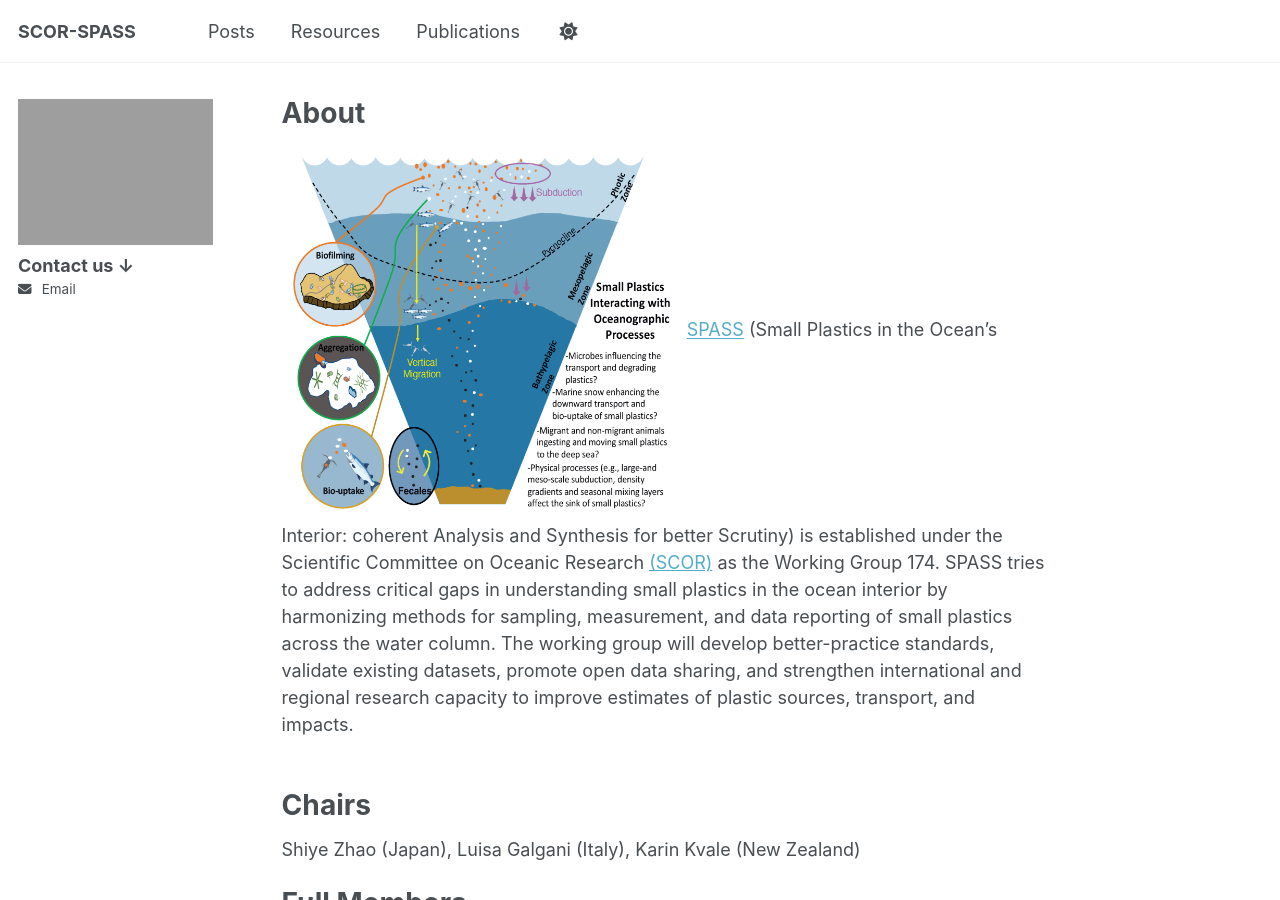
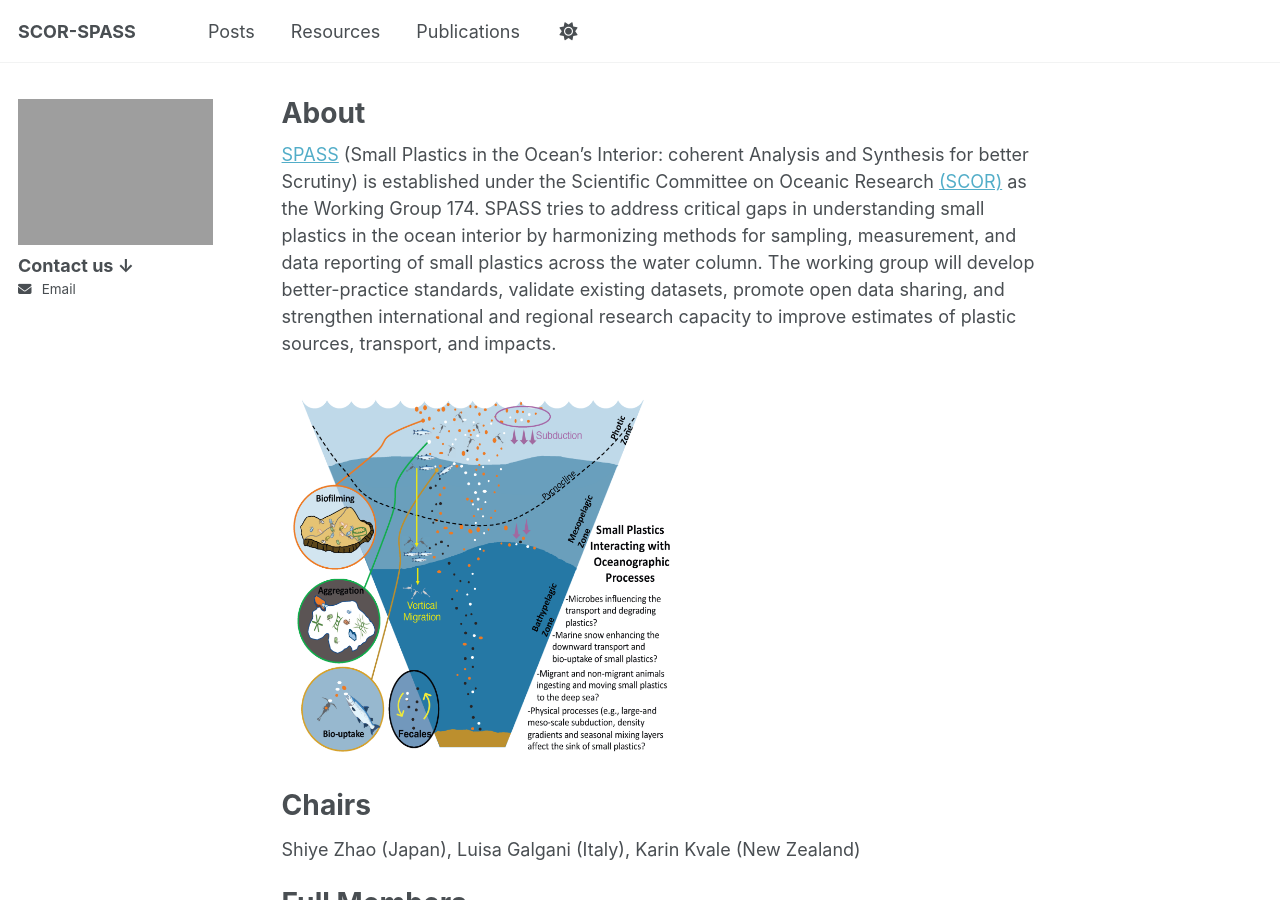
Before and after one commit to SCOR-SPASS/scor-spass.github.io, a Jekyll site: the page built from _pages/about.md, in a window 1280 px wide and 900 px high. Built offline with Jekyll 4.4.1, drawn with Linux system fonts in a browser that asks for light colours.

```diff
--- a/_pages/about.md
+++ b/_pages/about.md
@@ -18,8 +18,8 @@ redirect_from:
 }
 </style>
 
+[SPASS](https://scor-int.org/group/174/) (Small Plastics in the Ocean’s Interior: coherent Analysis and Synthesis for better Scrutiny) is established under the Scientific Committee on Oceanic Research [(SCOR)](https://scor-int.org/) as the Working Group 174. SPASS tries to address critical gaps in understanding small plastics in the ocean interior by harmonizing methods for sampling, measurement, and data reporting of small plastics across the water column. The working group will develop better-practice standards, validate existing datasets, promote open data sharing, and strengthen international and regional research capacity to improve estimates of plastic sources, transport, and impacts.<br/><br/>
 <img src='/images/SPASS.png' width="400" class="spass-logo-right">
-[SPASS](https://scor-int.org/group/174/) (Small Plastics in the Ocean’s Interior: coherent Analysis and Synthesis for better Scrutiny) is established under the Scientific Committee on Oceanic Research [(SCOR)](https://scor-int.org/) as the Working Group 174. SPASS tries to address critical gaps in understanding small plastics in the ocean interior by harmonizing methods for sampling, measurement, and data reporting of small plastics across the water column. The working group will develop better-practice standards, validate existing datasets, promote open data sharing, and strengthen international and regional research capacity to improve estimates of plastic sources, transport, and impacts.<br/><br/>
 
 Chairs
 ======
```
